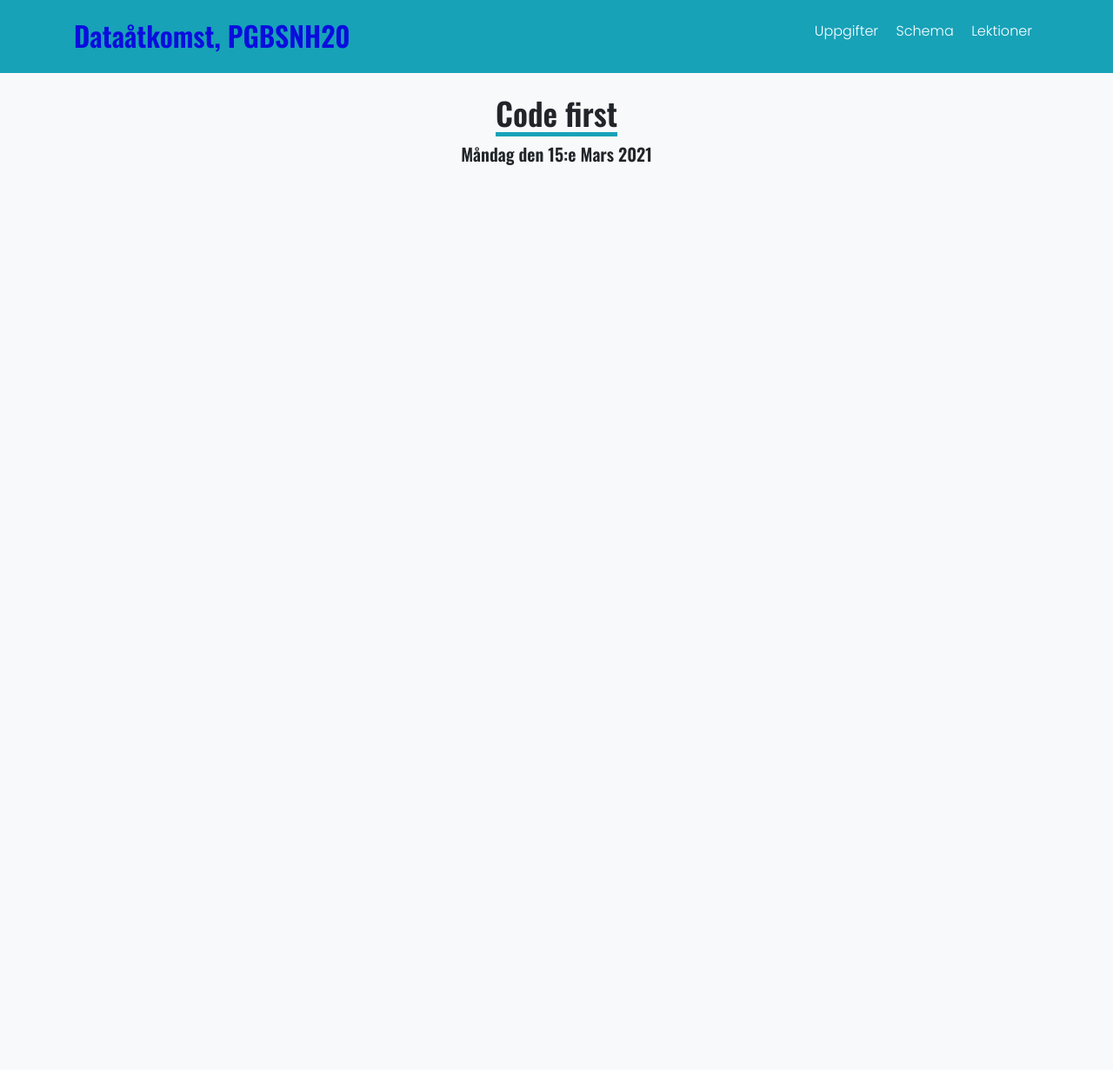
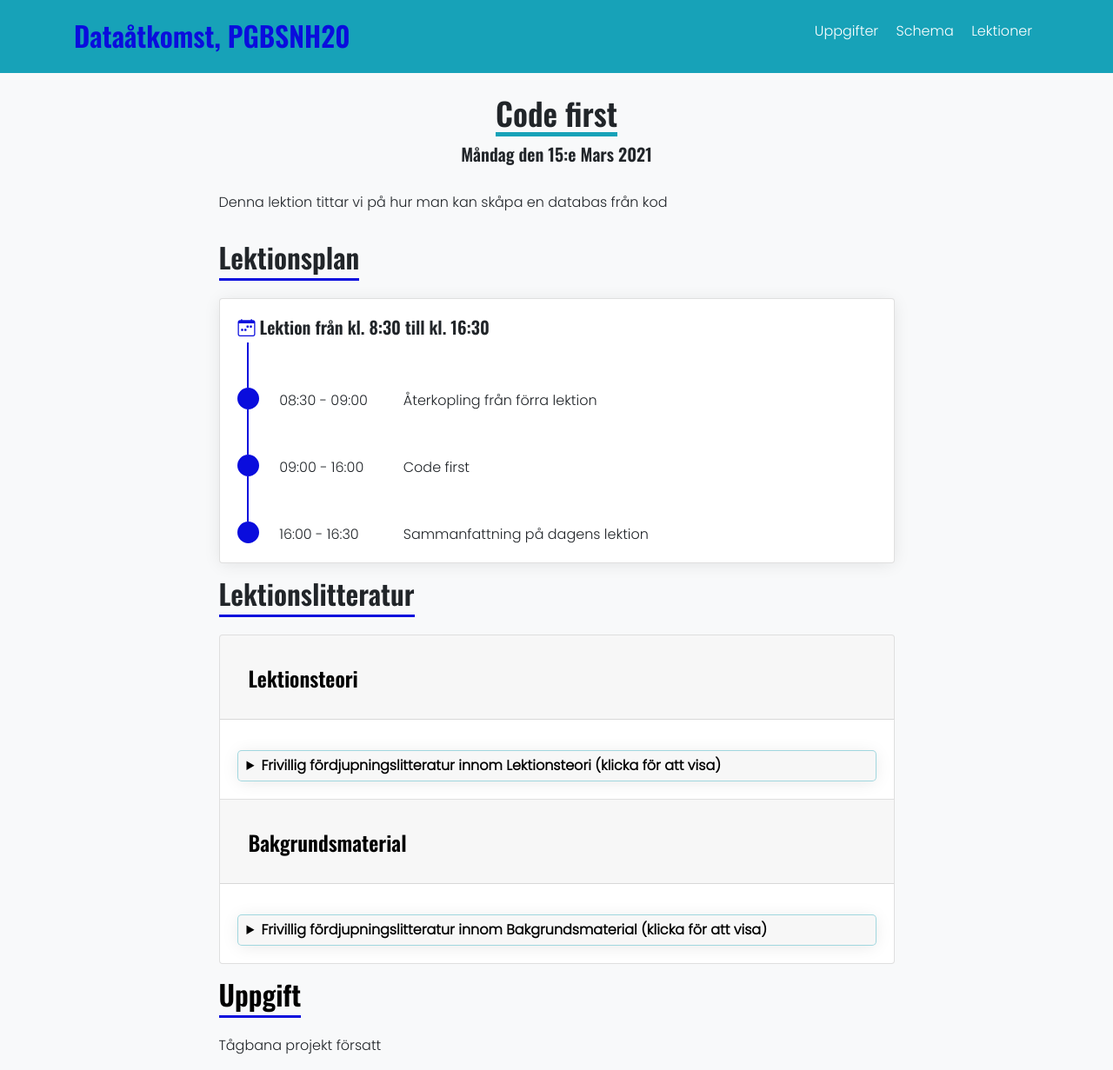
Before and after one commit to PGBSNH20/PGBSNH20-dataatkomst, a Jekyll site: the page built from lectures/codefirst.md, in a window 1280 px wide. Shown: the whole page at 87% size. Built offline with Jekyll 4.4.1, drawn with Linux system fonts in a browser that asks for light colours; nearby versions of some CDN libraries; before the commit the page ends 900 px from its top, so only the background shows below that.

Commit message:
Adds content to lectures

```diff
--- a/lectures/codefirst.md
+++ b/lectures/codefirst.md
@@ -4,3 +4,17 @@ title: Code first
 lectureDate: Måndag den 15:e Mars 2021
 permalink: /lectures/codefirst
 ---
+
+Denna lektion tittar vi på hur man kan skåpa en databas från kod
+
+## Lektionsplan
+
+{% include lectureplan.html lectureWeek=2 lectureDay=0 lectureCaption="Lektion från kl. 8:30 till kl. 16:30" %}
+
+## Lektionslitteratur
+
+{% include lecturetopics.html lectureData="lecture_code_first" %}
+
+## Uppgift
+
+Tågbana projekt försatt
```
Also changed, not shown: lectures/dataaccess.md (+14 -0 lines).
